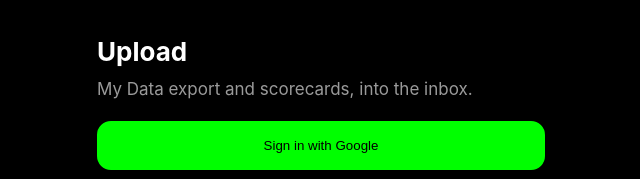
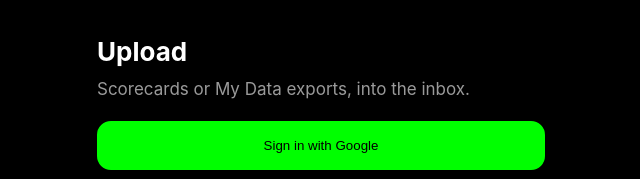
Before and after one commit to Rigz-Labz/Rigz-Labz.github.io, a plain HTML site: page arrowz/u-mppvgib4z4/index.html in a window 1280 px wide. Shown: the top 179 px of the page, 319-959 px from the left. Drawn offline with Linux system fonts and the light colour scheme.

Commit message:
Upload page: scorecards or My Data
Co-Authored-By: Claude Opus 5.5 <noreply@anthropic.com>

```diff
--- a/arrowz/u-mppvgib4z4/index.html
+++ b/arrowz/u-mppvgib4z4/index.html
@@ -35,7 +35,7 @@
 <body>
 <main>
   <h1>Upload</h1>
-  <p>My Data export and scorecards, into the inbox.</p>
+  <p>Scorecards or My Data exports, into the inbox.</p>
 
   <button id="signin" class="solid">Sign in with Google</button>
   <label class="pick" id="pickLabel" hidden>Choose files<input id="files" type="file" multiple accept=".zip,.pdf,application/zip,application/pdf"></label>
```
